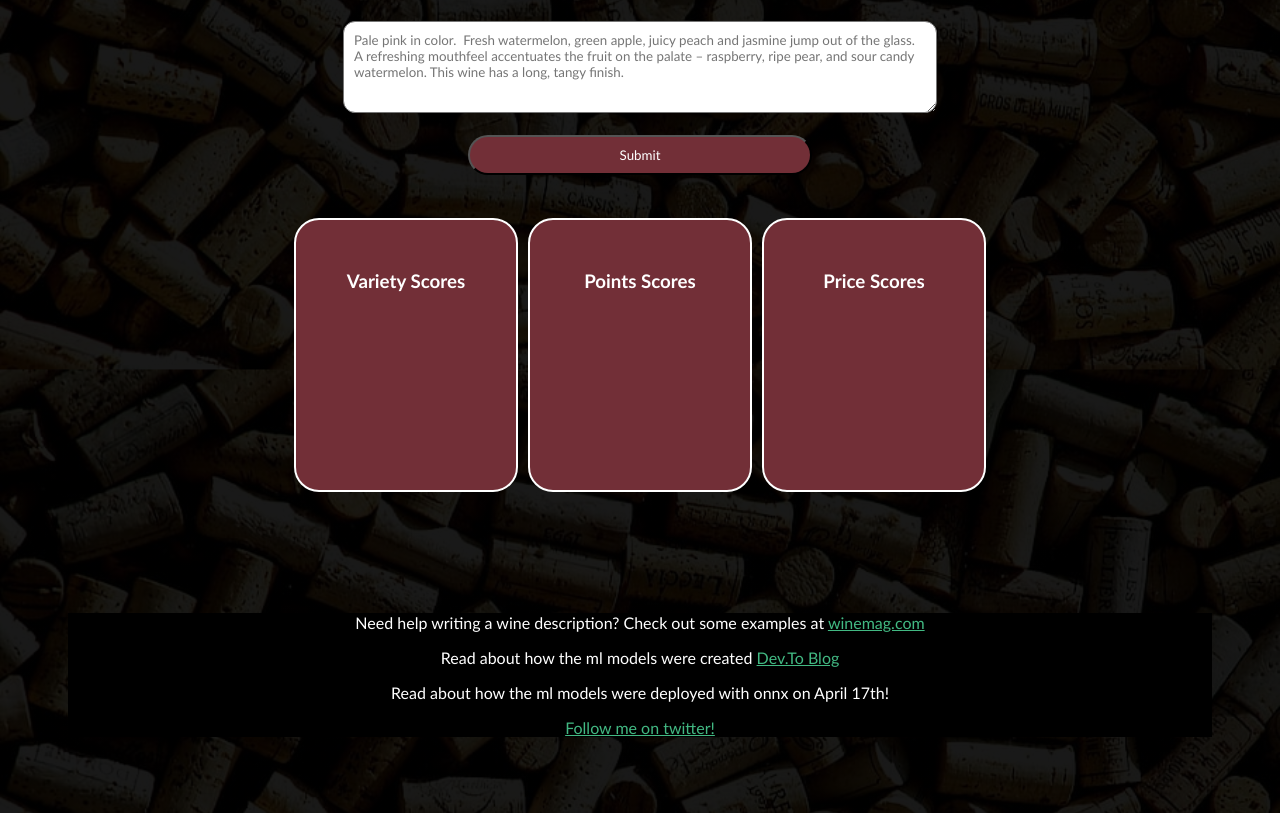
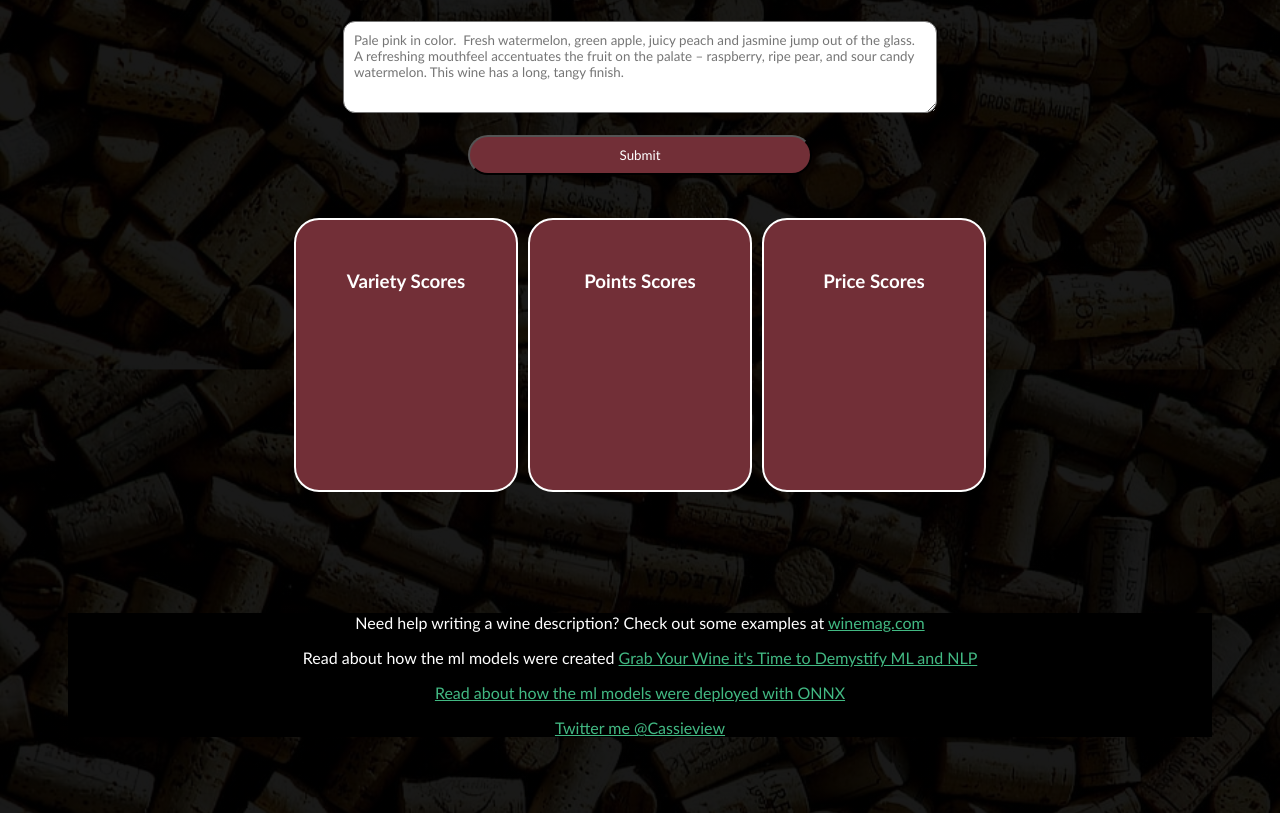
Before and after one commit to cassieview/SommWineGame, a Vue app: page / in a window 1280 px wide. Shown: the part 490-1303 px from the top of the page. Built offline with nearby package versions, Linux system fonts and the light colour scheme.

Commit message:
updated site with blog post

```diff
--- a/src/components/Home.vue
+++ b/src/components/Home.vue
@@ -74,11 +74,15 @@
         <a
           href="https://dev.to/azure/grab-your-wine-it-s-time-to-demystify-ml-and-nlp-47f7"
           target="_blank"
-        >Dev.To Blog</a>
+        >Grab Your Wine it's Time to Demystify ML and NLP</a>
       </p>
-      <p>Read about how the ml models were deployed with onnx on April 17th!</p>
+      <p></p>
+      <a
+        href="https://dev.to/azure/onnx-no-it-s-not-a-pokemon-deploy-your-onnx-model-with-c-and-azure-functions-28f"
+        target="_blank"
+      >Read about how the ml models were deployed with ONNX</a>
       <p>
-        <a href="https://twitter.com/Cassieview" target="_blank">Follow me on twitter!</a>
+        <a href="https://twitter.com/Cassieview" target="_blank">Twitter me @Cassieview</a>
       </p>
     </div>
   </div>
```
